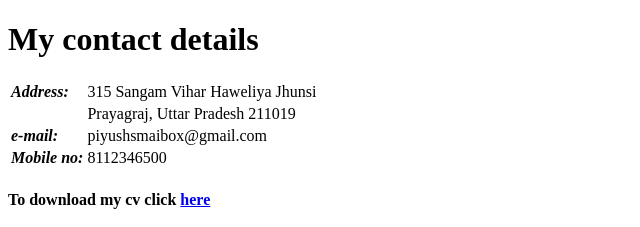
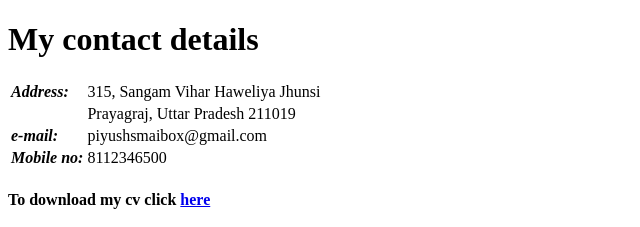
Before and after one commit to piyush1926/cv, a plain HTML site: page contact_me.html in a window 1280 px wide. Shown: the top 227 px of the page, 0-640 px from the left. Drawn offline with Linux system fonts and the light colour scheme.

Commit message:
Update contact_me.html

```diff
--- a/contact_me.html
+++ b/contact_me.html
@@ -7,7 +7,7 @@
   <body>
     <h1>My contact details</h1>
     <table>
-      <tr><td><em><strong>Address:  </strong></em></td><td>    315 Sangam Vihar Haweliya Jhunsi</td>
+      <tr><td><em><strong>Address:  </strong></em></td><td>    315, Sangam Vihar Haweliya Jhunsi</td>
         <tr><td></td><td>  Prayagraj, Uttar Pradesh 211019</td>
         </tr>
         <tr>
```
